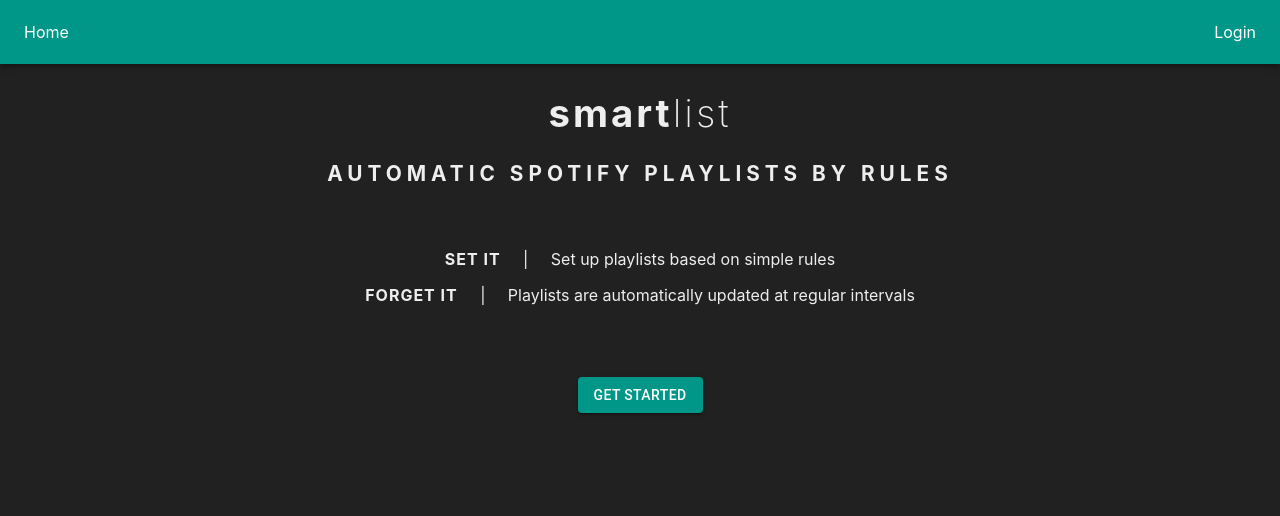
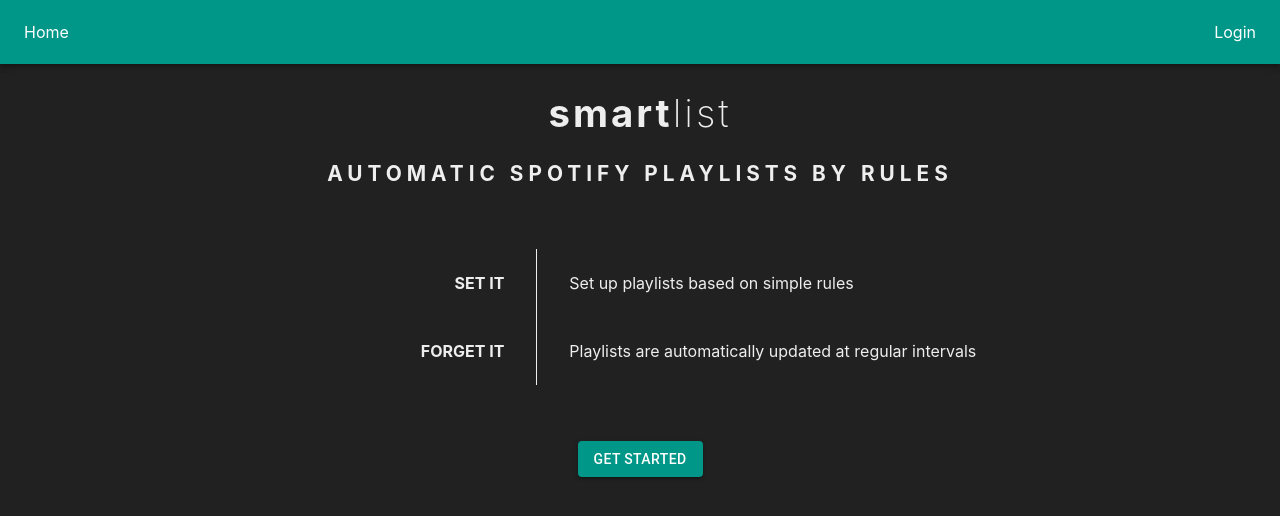
Before and after one commit to russtuck91/smartlist, a React (Create React App) app in the folder web/: page / in a window 1280 px wide. Shown: the top 516 px of the page. Built offline with nearby package versions, Linux system fonts and the light colour scheme; no server answers.

Commit message:
Update formatting of home page

```diff
--- a/web/src/home.tsx
+++ b/web/src/home.tsx
@@ -1,4 +1,4 @@
-import { Button, Container, Link, StyleRules, Theme, withStyles, WithStyles } from '@material-ui/core';
+import { Button, Container, Grid, Link, StyleRules, Theme, withStyles, WithStyles } from '@material-ui/core';
 import * as React from 'react';
 import { Link as RouterLink } from 'react-router-dom';
 
@@ -36,9 +36,23 @@
             textTransform: 'uppercase',
             letterSpacing: 5
         },
-        separator: {
-            marginLeft: '1.4em',
-            marginRight: '1.4em'
+        featureRow: {
+            '& > .MuiGrid-item': {
+                padding: theme.spacing(2),
+
+                [theme.breakpoints.up('sm')]: {
+                    padding: `${theme.spacing(3)}px ${theme.spacing(4)}px`,
+                    '&:first-child': {
+                        textAlign: 'right',
+                        border: 0,
+                        borderRightWidth: 1,
+                        borderStyle: 'solid',
+                    },
+                    '&:last-child': {
+                        textAlign: 'left',
+                    }
+                }
+            }
         }
     };
     return rules;
@@ -59,16 +73,23 @@
 
                 <h3 className={classes.subtitle}>Automatic Spotify playlists by rules</h3>
 
-                <p>
-                    <strong>SET IT</strong>
-                    <span className={classes.separator}>|</span>
-                    <span>Set up playlists based on simple rules</span>
-                </p>
-                <p>
-                    <strong>FORGET IT</strong>
-                    <span className={classes.separator}>|</span>
-                    <span>Playlists are automatically updated at regular intervals</span>
-                </p>
+                <Grid container className={classes.featureRow}>
+                    <Grid item xs={12} sm={4} md={5}>
+                        <strong>SET IT</strong>
+                    </Grid>
+                    <Grid item xs={12} sm>
+                        <span>Set up playlists based on simple rules</span>
+                    </Grid>
+                </Grid>
+
+                <Grid container className={classes.featureRow}>
+                    <Grid item xs={12} sm={4} md={5}>
+                        <strong>FORGET IT</strong>
+                    </Grid>
+                    <Grid item xs={12} sm>
+                        <span>Playlists are automatically updated at regular intervals</span>
+                    </Grid>
+                </Grid>
 
                 {/* TODO: change button based on logged in status, existing playlists */}
                 <Link component={RouterLink} underline="none" to={RouteLookup.login.base}>
```
